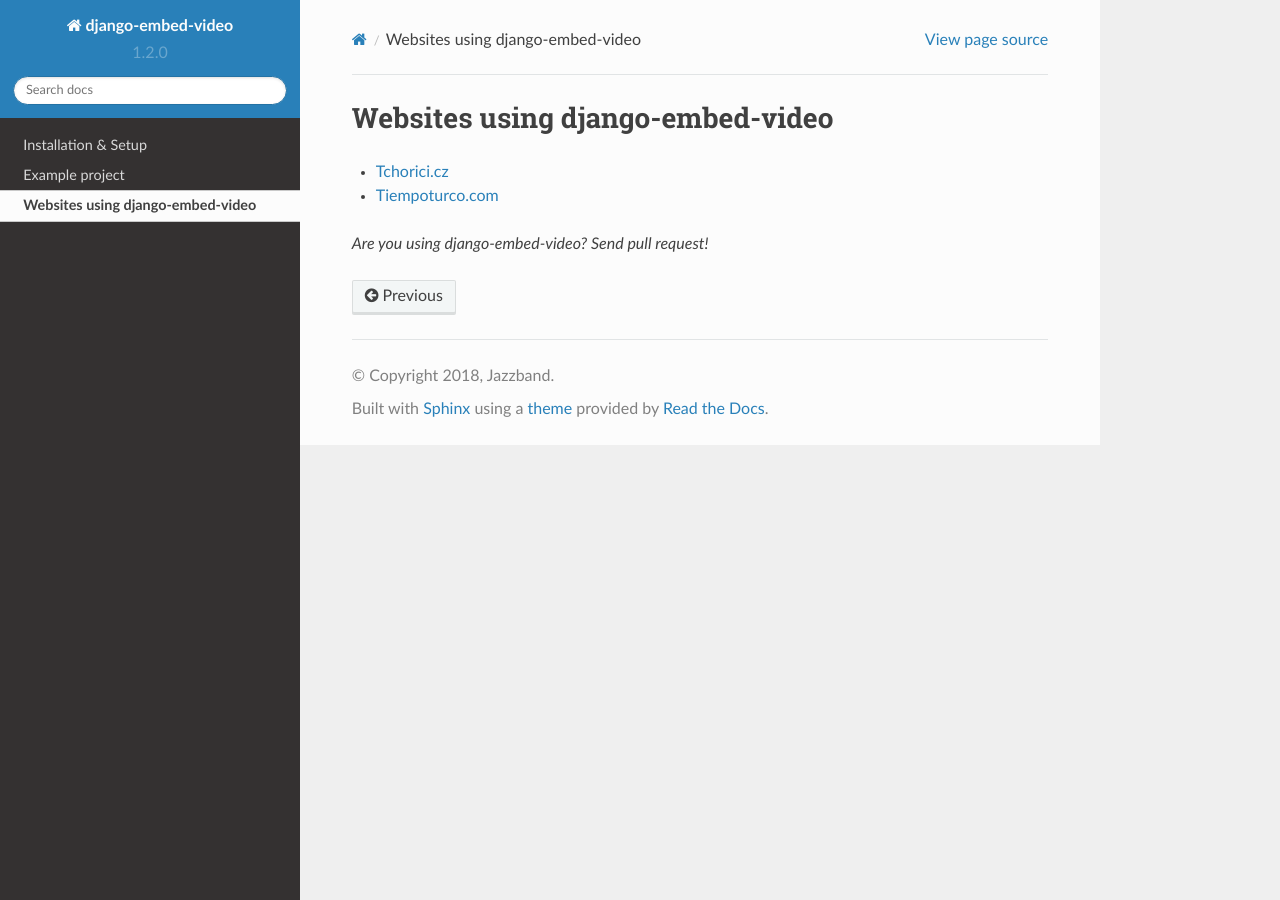
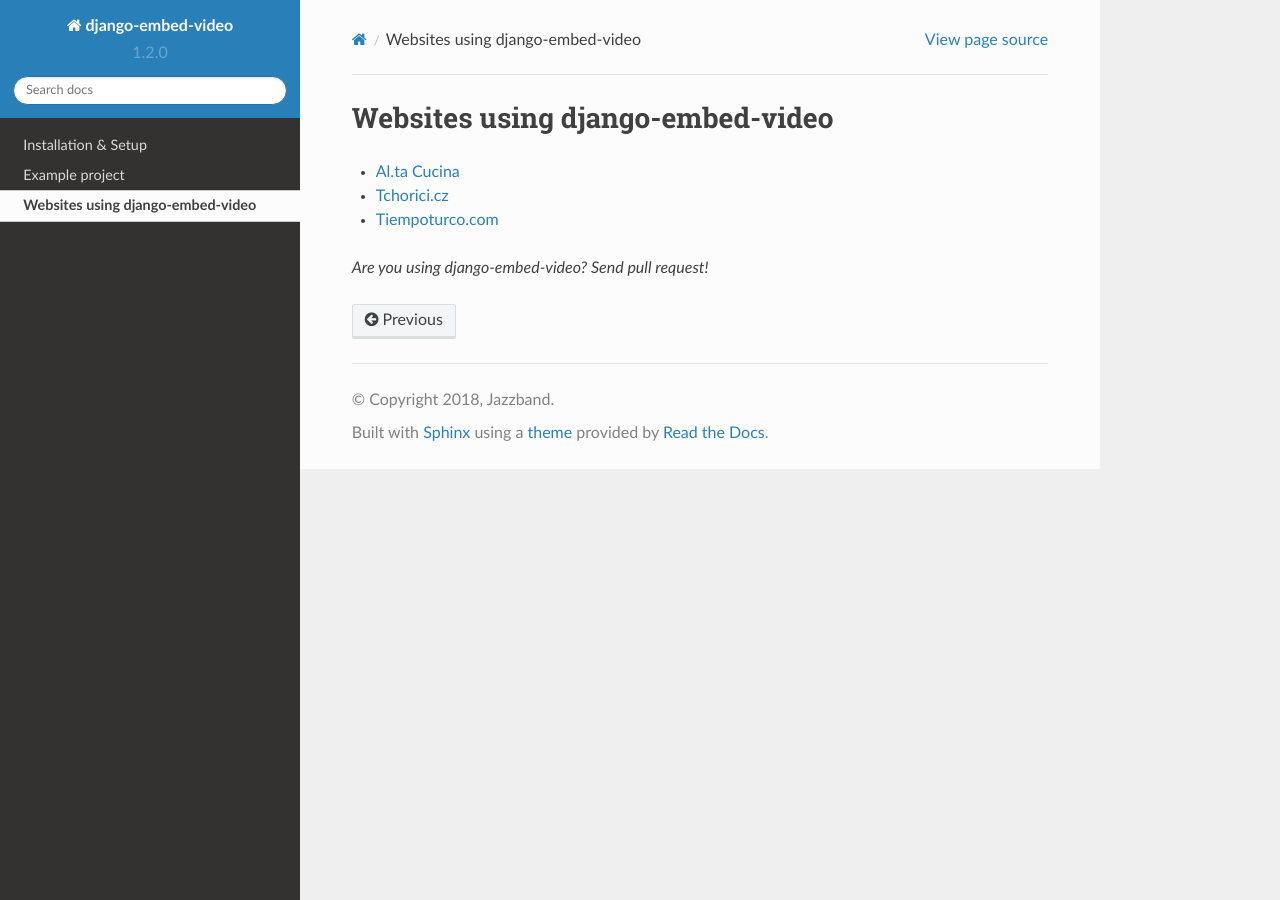
Before and after one commit to jazzband/django-embed-video, a Sphinx documentation site: the page built from docs/websites.rst, in a window 1280 px wide. Built offline with Sphinx 7.4.7 and the Read the Docs theme 2.0.0, drawn with Linux system fonts in a browser that asks for light colours; pages that are not in the unit, such as notebooks, are missing from menus.

Commit message:
Update websites.rst (#100)

```diff
--- a/docs/websites.rst
+++ b/docs/websites.rst
@@ -1,6 +1,7 @@
 Websites using django-embed-video
 =================================
 
+- `Al.ta Cucina <https://altacucina.co>`_
 - `Tchorici.cz <http://www.tchorici.cz>`_
 - `Tiempoturco.com <http://www.tiempoturco.com>`_
 
```
